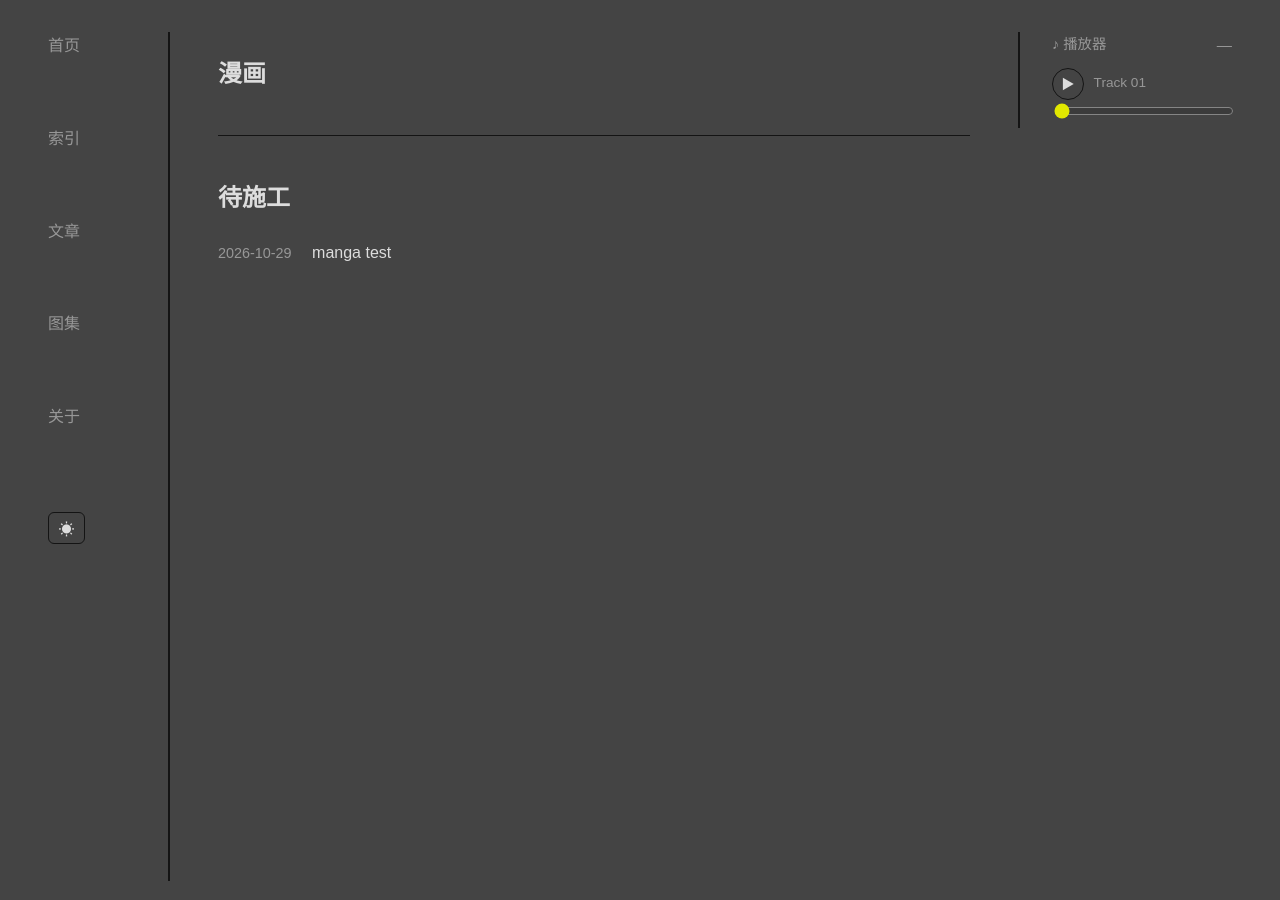
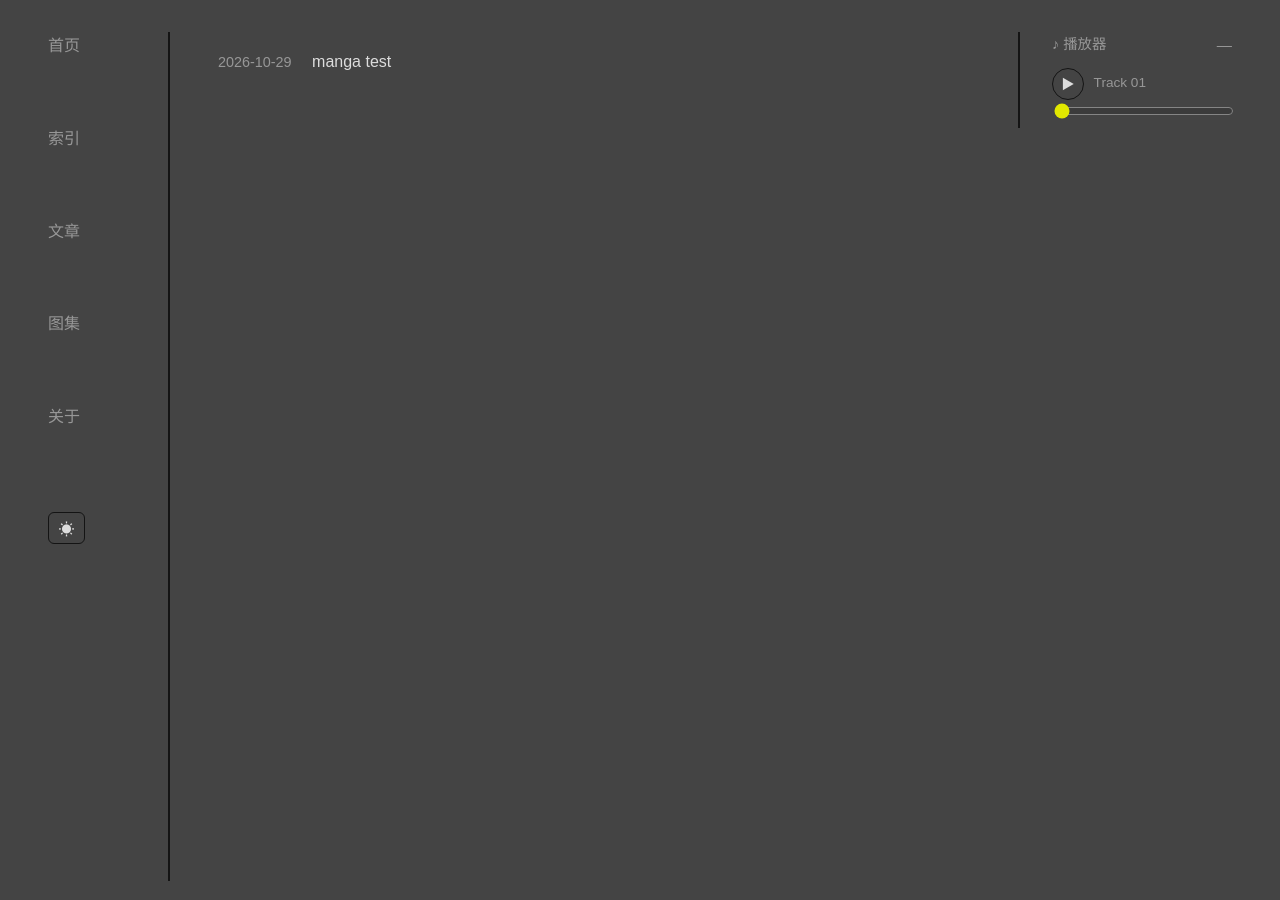
Before and after one commit to dtrmdrk/dtrmdrk.github.io, a Jekyll site: the page built from gallery.md, in a window 1280 px wide and 900 px high. Built offline with Jekyll 4.4.1, drawn with Linux system fonts in a browser that asks for light colours.

Commit message:
Update gallery.md

```diff
--- a/gallery.md
+++ b/gallery.md
@@ -3,12 +3,6 @@ layout: default
 title: 图集
 permalink: /gallery/
 ---
-
-## 漫画
-
----
-
-## 待施工
 
 <ul class="post-list">
 {% for post in site.categories.gallery %}
```
